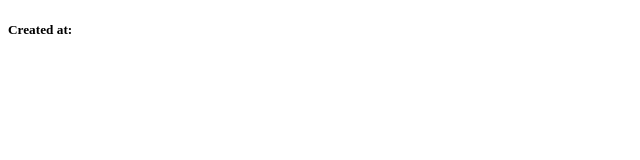
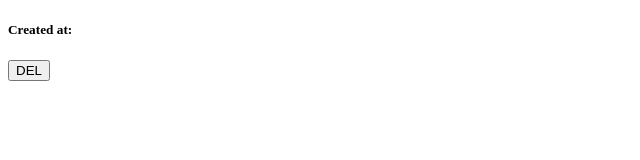
Before and after one commit to ggc1412/vanillaJS-redux, a React (Create React App) app: page /#/1 in a window 1280 px wide. Shown: the top 160 px of the page, without its empty margins (0-640 px from the left). Built offline with nearby package versions, Linux system fonts and the light colour scheme.

Commit message:
:herb:detail에 삭제기능 추가

```diff
--- a/src/Routes/Detail.js
+++ b/src/Routes/Detail.js
@@ -1,11 +1,16 @@
 import React from "react";
 import { connect } from "react-redux";
+import { actionCreators } from "../store";
+import { Link } from "react-router-dom";
 
-const Detail = ({ toDo }) => {
+const Detail = ({ toDo, onBtnClick }) => {
     return (
         <>
             <h1>{toDo?.text}</h1>
             <h5>Created at: {toDo?.id}</h5>
+            <Link to="/">
+                <button onClick={() => onBtnClick(toDo?.id)}>DEL</button>
+            </Link>
         </>
     )
 }
@@ -19,4 +24,10 @@ const mapStateToProps = (state, ownProps) => {
     return { toDo: state.find(toDo => toDo.id === parseInt(id))};
 }
 
-export default connect(mapStateToProps)(Detail);
+const mapDispatchToProps = (dispatch) => {
+    return {
+      onBtnClick: (id) => dispatch(actionCreators.deleteToDo(id))
+    };
+  }
+
+export default connect(mapStateToProps,mapDispatchToProps)(Detail);
```
